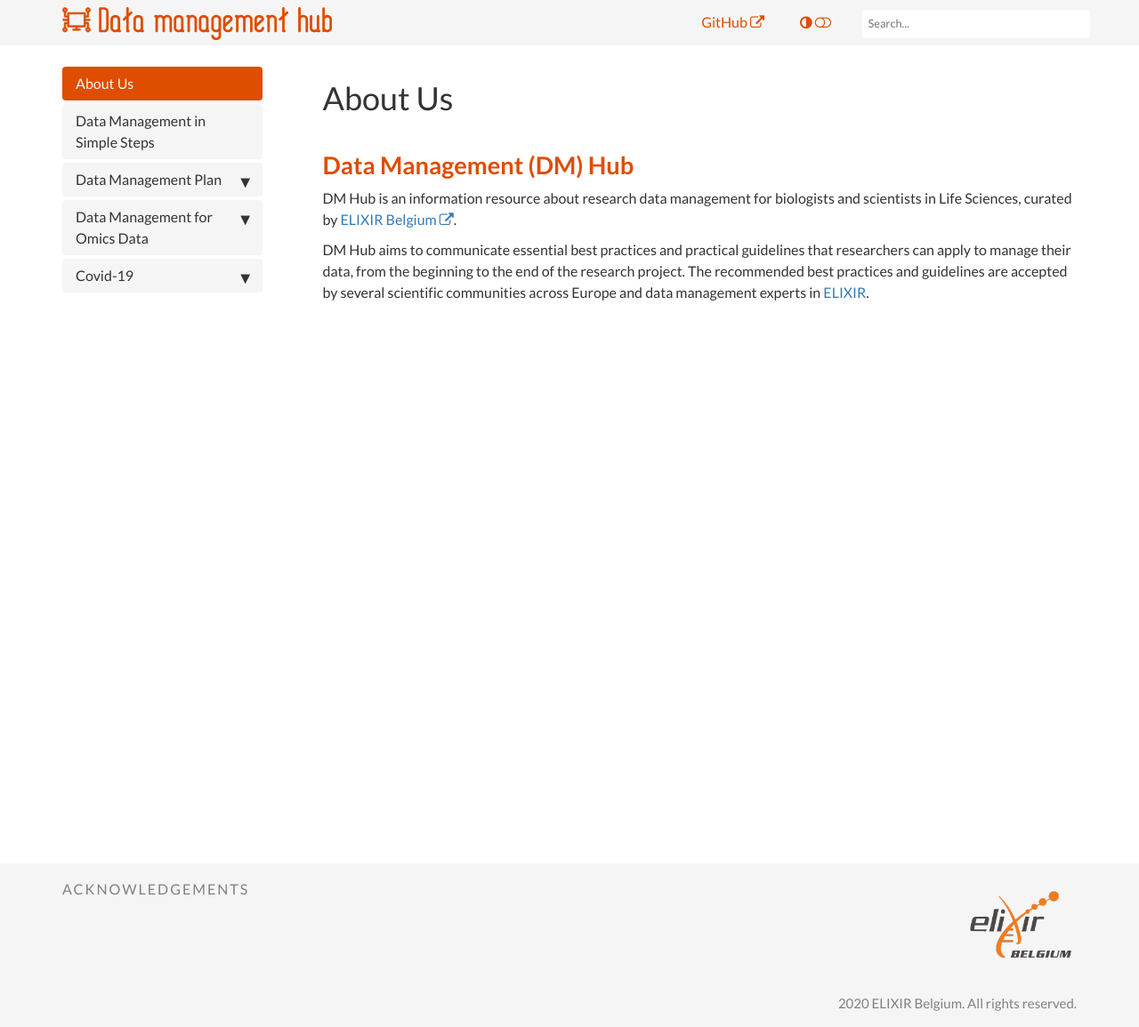
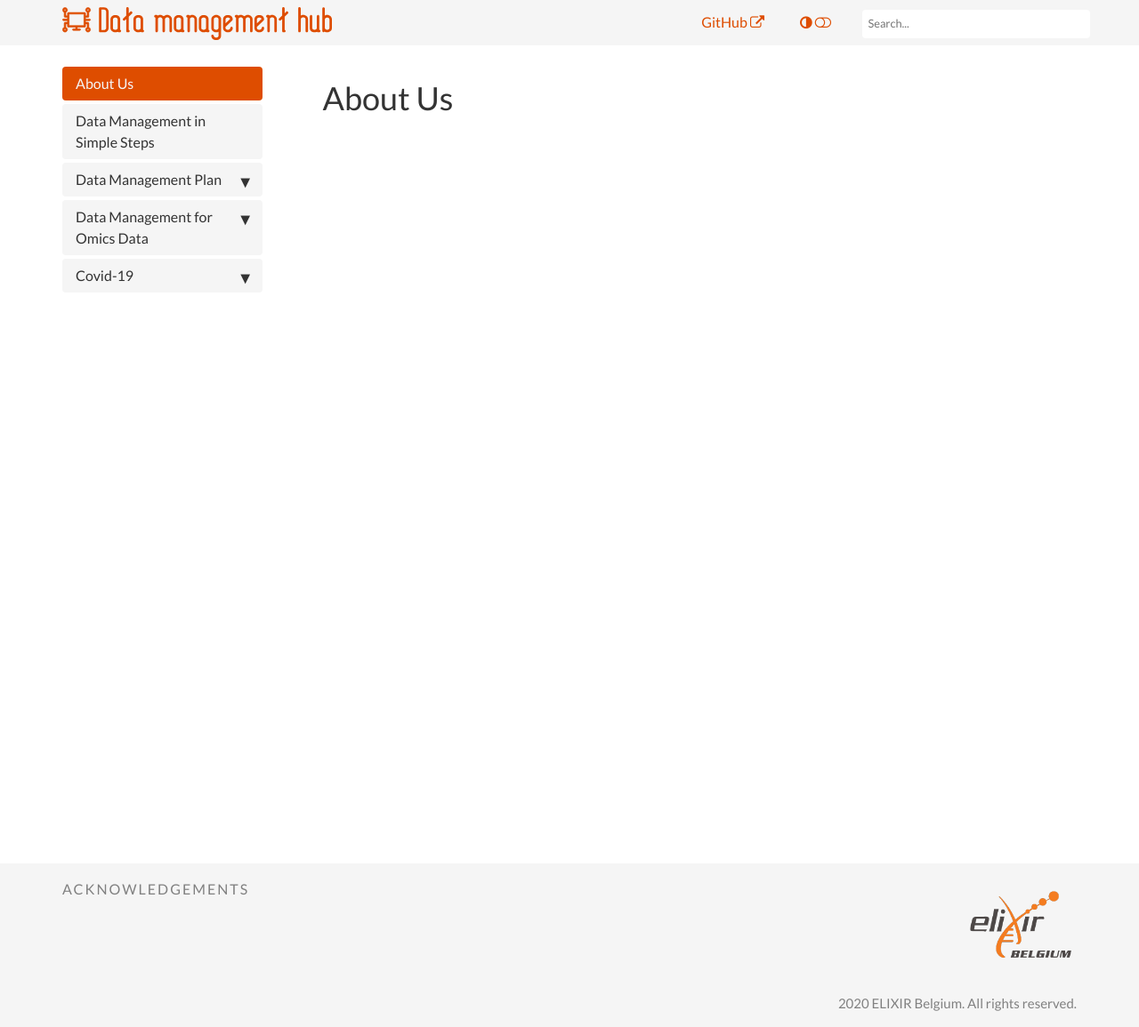
Before and after one commit to ELIXIR-Belgium/rdm-guide, a Jekyll site: the page built from pages/data_management_hub.md, in a window 1280 px wide. Shown: the whole page at 89% size. Built offline with Jekyll 4.4.1, drawn with Linux system fonts in a browser that asks for light colours.

```diff
--- a/pages/data_management_hub.md
+++ b/pages/data_management_hub.md
@@ -2,7 +2,3 @@
 title: About Us
 keywords:
 ---
-## Data Management (DM) Hub
-DM Hub is an information resource about research data management for biologists and scientists in Life Sciences, curated by [ELIXIR Belgium](https://www.elixir-belgium.org).
-
-DM Hub aims to communicate essential best practices and practical guidelines that researchers can apply to manage their data, from the beginning to the end of the research project. The recommended best practices and guidelines are accepted by several scientific communities across Europe and data management experts in [ELIXIR](elixir).
```
Also changed, not shown: index.md (+5 -0 lines).
